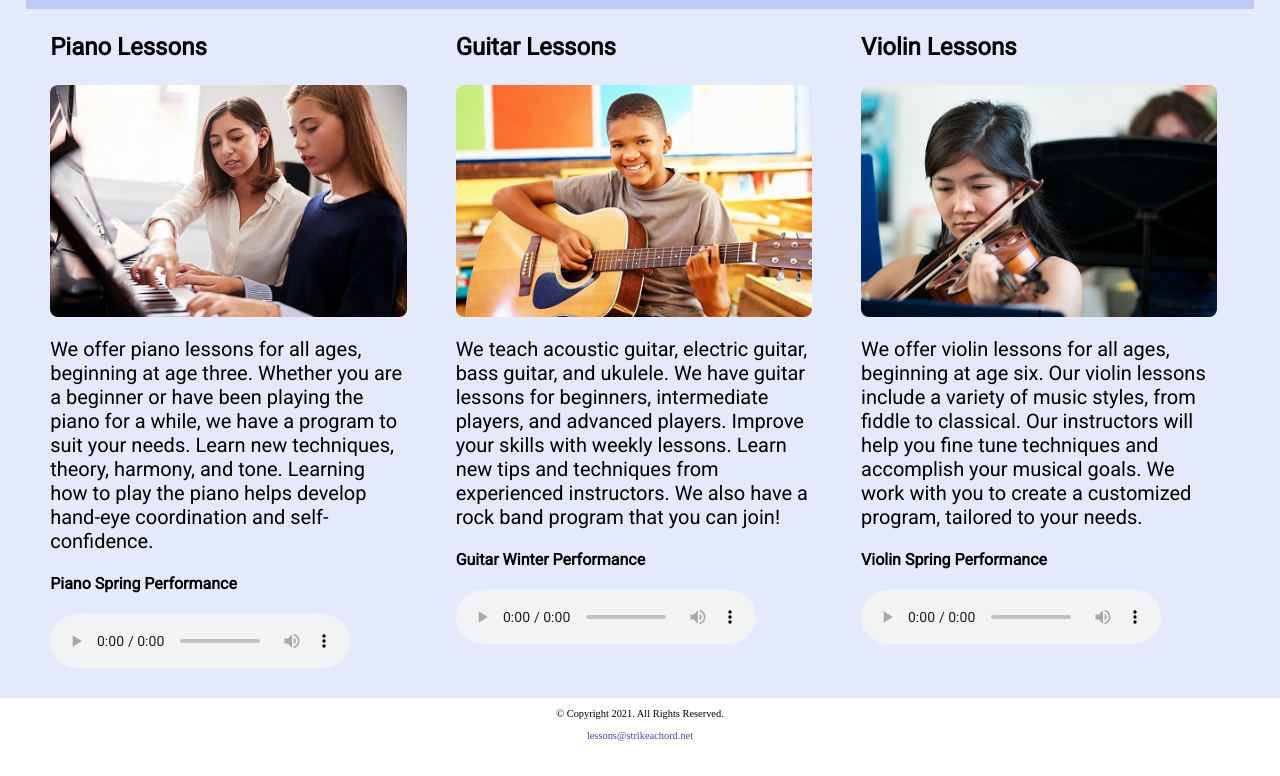
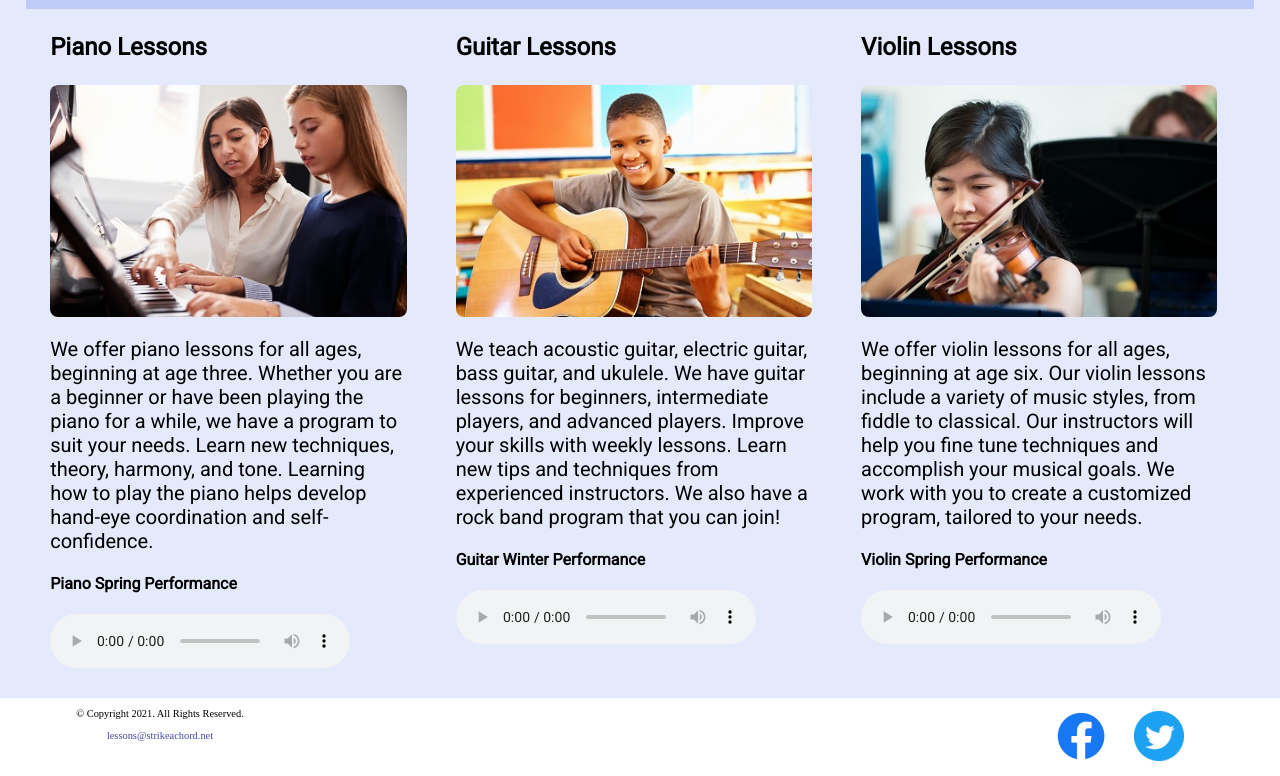
Before and after one commit to 334Fa23/ch11lab1-brihere, a plain HTML site: page lessons.html in a window 1280 px wide. Shown: the part 484-1260 px from the top of the page. Before the commit the page ends 1235 px from the top, so only its background shows below. Drawn offline with Linux system fonts and the light colour scheme.

Commit message:
Heredia_CH11Lab_V1

```diff
--- a/css/styles.css
+++ b/css/styles.css
@@ -1,6 +1,6 @@
 /*
-Author: Maria Cruz
-Date: Current Date
+Author: Brianna Heredia
+Date: Sept 26 2023
 File Name: styles.css
 */
 
@@ -231,6 +231,11 @@ footer a {
     text-decoration: none;
 }
 
+.social img {
+    display: inline-block;
+    padding: 4%;
+}
+
 /* Media Query for Tablet Viewport */
 @media screen and (min-width: 550px), print {
 
@@ -301,6 +306,16 @@ footer a {
         margin: 0 auto;
     }
 
+    /*Tablet Viewport: Style rules for footer area */
+    .copyright {
+        float: left;
+        width: 25%;
+    }
+
+    .social {
+        float: right;
+        width: 25%;
+    }
 }
 
 /* Media Query for Desktop Viewport */
--- a/lessons.html
+++ b/lessons.html
@@ -1,13 +1,14 @@
 <!DOCTYPE html>
 <!--
-	Student Name: Maria Cruz
+	Student Name: Brianna Heredia
 	File Name: lessons.html
-	Today's Date: May 20, 2021
+	Today's Date: Sept 26 2023
  -->
 <html lang="en">
 <head>
-	<title>Strike a Chord: Lessons</title>
+	<title>Piano, Guitar, Violin Lessons | Strike a Chord</title>
 	<meta charset="utf-8">
+    <meta name="description" content="We provide music lessons for piano, guitar, electric guitar, bass guitar, ukelele, and the violin. Your first two lessons are free.">
     <link rel="stylesheet" href="css/styles.css">
     <meta name="viewport" content="width=device-width, initial-scale=1.0">
     <link href="https://fonts.googleapis.com/css?family=DM+Serif+Display:400i|Roboto&display=swap" rel="stylesheet">
@@ -112,8 +113,14 @@
 	</main>
 
 	<footer>
-		<p>&copy; Copyright 2021. All Rights Reserved.</p>
-		<p><a href="mailto:lessons@strikeachord.net">lessons@strikeachord.net</a></p>
+		<div class="copyright">
+            <p>&copy; Copyright 2021. All Rights Reserved.</p>
+            <p><a href="mailto:lessons@strikeachord.net">lessons@strikeachord.net</a></p>
+        </div>
+        <div class="social">
+            <a href=https://www.facebook.com><img src="images/facebook-logo.png" alt="Facebook Logo"></a>
+            <a href=https://www.twitter.com><img src="images/twitter-logo.png" alt="Twitter Logo"></a>
+        </div>
 	</footer>
 	<script src="scripts/script.js"></script>
 </body>
```
Also changed, not shown: contact.html (+12 -5 lines), index.html (+12 -5 lines), instructors.html (+12 -5 lines), rentals.html (+12 -5 lines), template.html (+10 -4 lines).
